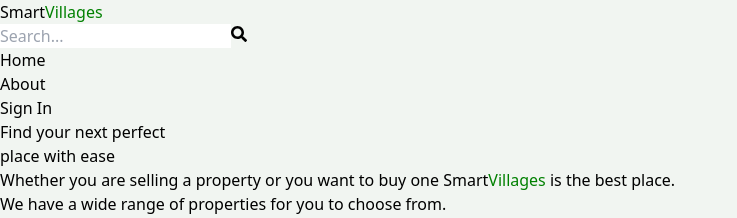
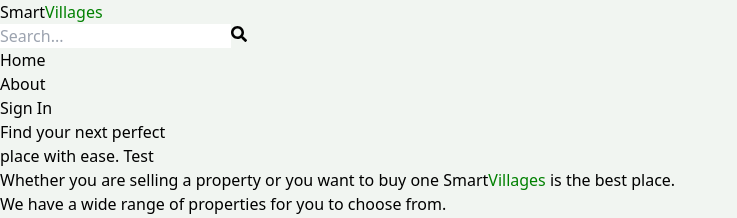
Before and after one commit to Yolamufrancis/smartvillage, a React (Vite) app: page / in a window 1280 px wide. Shown: the top 218 px of the page, without its empty margins (0-737 px from the left). Built offline with nearby package versions, Linux system fonts and the light colour scheme; no server answers.

Commit message:
Added Test

```diff
--- a/src/pages/Home.jsx
+++ b/src/pages/Home.jsx
@@ -57,7 +57,7 @@ export default function Home() {
         <h1 className="text-slate-700 font-bold text-3xl lg:text-6xl">
           Find your next <span className="text-slate-500">perfect</span>
           <br />
-          place with ease
+          place with ease. Test
         </h1>
         <div className="text-gray-400 text-xs sm:text-sm">
           <span>Whether you are selling a property or you want to buy one </span>
```
